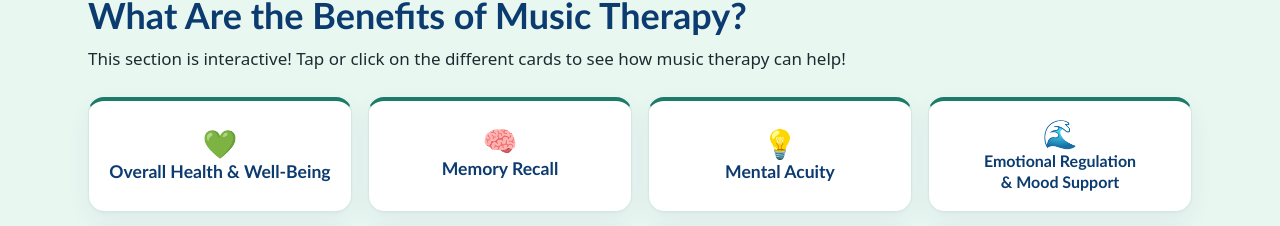
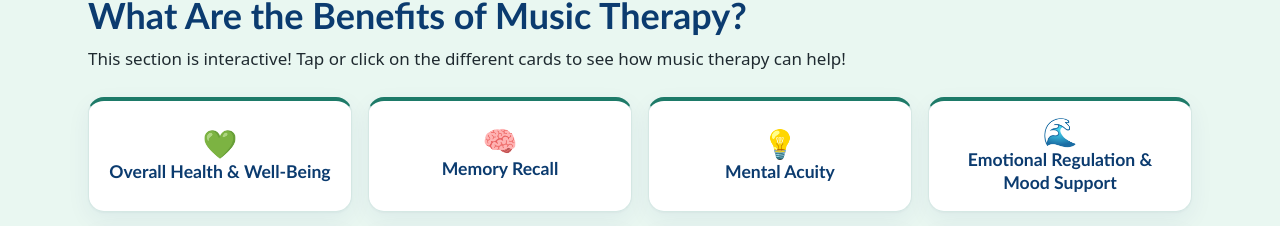
Before and after one commit to jbarber13/palladia, a SvelteKit app: page / in a window 1280 px wide. Shown: the part 1302-1528 px from the top of the page. Built offline with nearby package versions, Linux system fonts and the light colour scheme.

Commit message:
Make Emotional Regulation card title the same size as the others

```diff
--- a/src/routes/+page.svelte
+++ b/src/routes/+page.svelte
@@ -27,7 +27,6 @@
 		{
 			emoji: '🌊',
 			title: 'Emotional Regulation & Mood Support',
-			breakAfter: 'Emotional Regulation',
 			back: 'Personalized playlists, songwriting, and lyric reflection help lift your mood and safely navigate overwhelming feelings.'
 		},
 		{
@@ -193,12 +192,8 @@
 				>
 					<span class="flip-inner">
 						<span class="face front">
-							<span class="emoji" aria-hidden="true">{card.emoji}</span><span
-								class="title"
-								class:two-line={card.breakAfter}
-								>{#if card.breakAfter}{card.breakAfter}{' '}<br />{card.title.slice(
-										card.breakAfter.length + 1
-									)}{:else}{card.title}{/if}</span
+							<span class="emoji" aria-hidden="true">{card.emoji}</span><span class="title"
+								>{card.title}</span
 							>
 						</span>
 						<span class="face back" aria-hidden={!flipped[card.title]}>{card.back}</span>
@@ -293,11 +288,6 @@
 		font-size: 1.5rem;
 		line-height: 1;
 	}
-	/* Title with a forced line break: a bit smaller on phones so "Emotional Regulation" fits on one line. */
-	.benefits .title.two-line {
-		font-size: 0.7rem;
-		margin-inline: -0.4rem;
-	}
 	@media (min-width: 40rem) {
 		.benefits-heading {
 			margin-top: var(--space-3);
@@ -315,10 +305,6 @@
 		.benefits .emoji {
 			font-size: 1.75rem;
 		}
-		.benefits .title.two-line {
-			font-size: inherit;
-			margin-inline: 0;
-		}
 	}
 	@media (min-width: 64rem) {
 		.benefits {
@@ -326,9 +312,6 @@
 		}
 		.benefits li {
 			font-size: 1.1rem;
-		}
-		.benefits .title.two-line {
-			font-size: 1rem;
 		}
 	}
 	/* Flip cards. Faces share one grid cell so the card is as tall as the longer face, and
```
